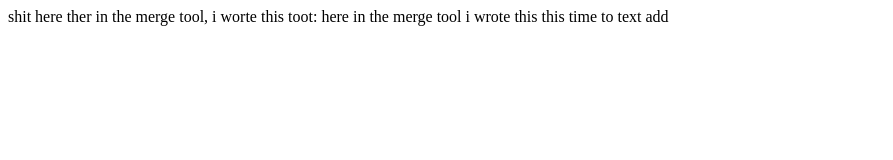
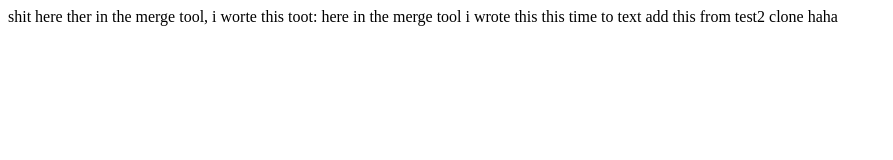
Before and after one commit to suhcrates-web/test2, a plain HTML site: page index.html in a window 1280 px wide. Shown: the whole page, without its empty margins (0-893 px from the left). Drawn offline with Linux system fonts and the light colour scheme.

Commit message:
from test2 clone

```diff
--- a/index.html
+++ b/index.html
@@ -8,5 +8,6 @@ here in the merge tool i wrote this
 
 this time to text add
 
+this from test2 clone haha
 
 </html>
```
